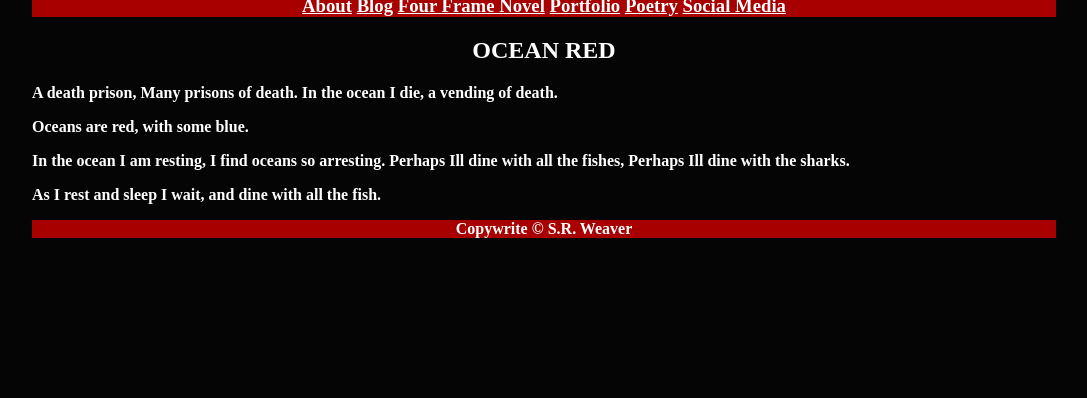
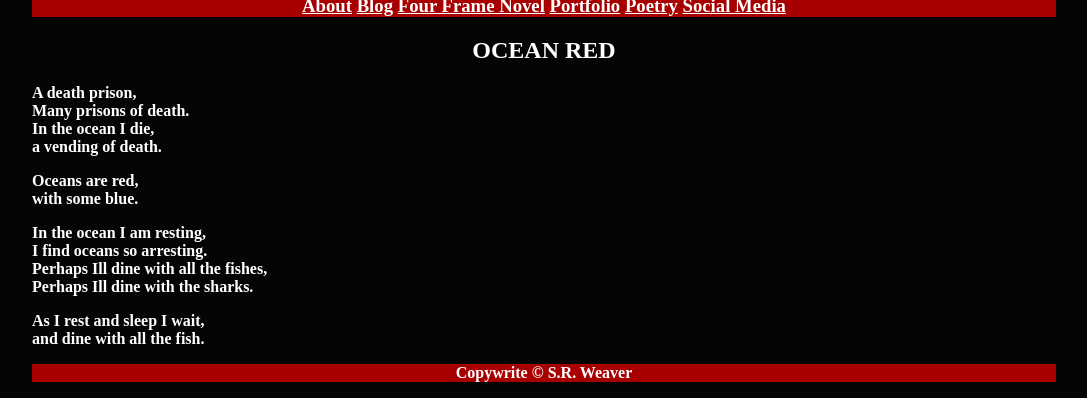
Before and after one commit to LWFlouisa/VampirePortfolio, a Jekyll site: the page built from Poetry/2021-09-03-oceanred.md, in a window 1280 px wide, cut to the strip 666-1064 px from the top of the page. Shown: the whole strip, without its empty margins (96-1183 px from the left). Built offline with Jekyll 4.4.1, drawn with Linux system fonts in a browser that asks for light colours; before the commit the page ends 920 px from its top, so only the background shows below that.

```diff
--- a/Poetry/2021-09-03-oceanred.md
+++ b/Poetry/2021-09-03-oceanred.md
@@ -4,18 +4,18 @@ layout: default
 permalink: Poetry/oceanred
 ---
 ## OCEAN RED
-A death prison,
-Many prisons of death.
-   In the ocean I die,
-a vending of death.
+A death prison,<br />
+Many prisons of death.<br />
+   In the ocean I die,<br />
+a vending of death.<br />
 
-Oceans are red,
-   with some blue.
+Oceans are red,<br />
+   with some blue.<br />
 
-In the ocean I am resting,
-I find oceans so arresting.
-Perhaps Ill dine with all the fishes,
-Perhaps Ill dine with the sharks.
+In the ocean I am resting,<br />
+I find oceans so arresting.<br />
+Perhaps Ill dine with all the fishes,<br />
+Perhaps Ill dine with the sharks.<br />
 
-As I rest and sleep I wait,
+As I rest and sleep I wait,<br />
    and dine with all the fish.
```
